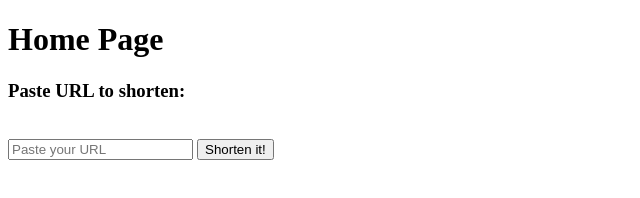
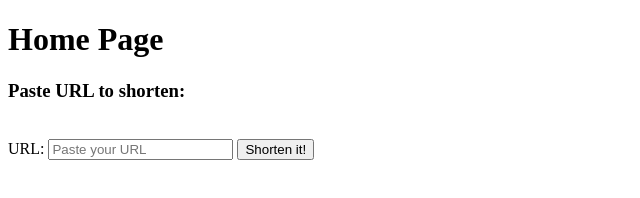
Before and after one commit to WhiteW00lf/urlshortener, a website: page assets/index.html in a window 1280 px wide. Shown: the whole page, without its empty margins (0-640 px from the left). Drawn offline with Linux system fonts and the light colour scheme.

Commit message:
added form

```diff
--- a/assets/index.html
+++ b/assets/index.html
@@ -1,10 +1,12 @@
 <!DOCTYPE html>
 <html lang="en">
+
 <head>
     <meta charset="UTF-8">
     <meta name="viewport" content="width=device-width, initial-scale=1.0">
     <title>Document</title>
 </head>
+
 <body>
 
     <h1> Home Page </h1>
@@ -12,8 +14,13 @@
     <h3> Paste URL to shorten: </h3>
     <br>
 
-    <input type="text" name="userURL" placeholder="Paste your URL"/>
-    <input type="submit" value="Shorten it!" />
+    <form action="/shortit" method="post">
+        <label for=""> URL: </label>
+        <input type="text" name="userURL" placeholder="Paste your URL" />
+        <input type="submit" value="Shorten it!" />
+
+    </form>
 
 </body>
+
 </html>
```
